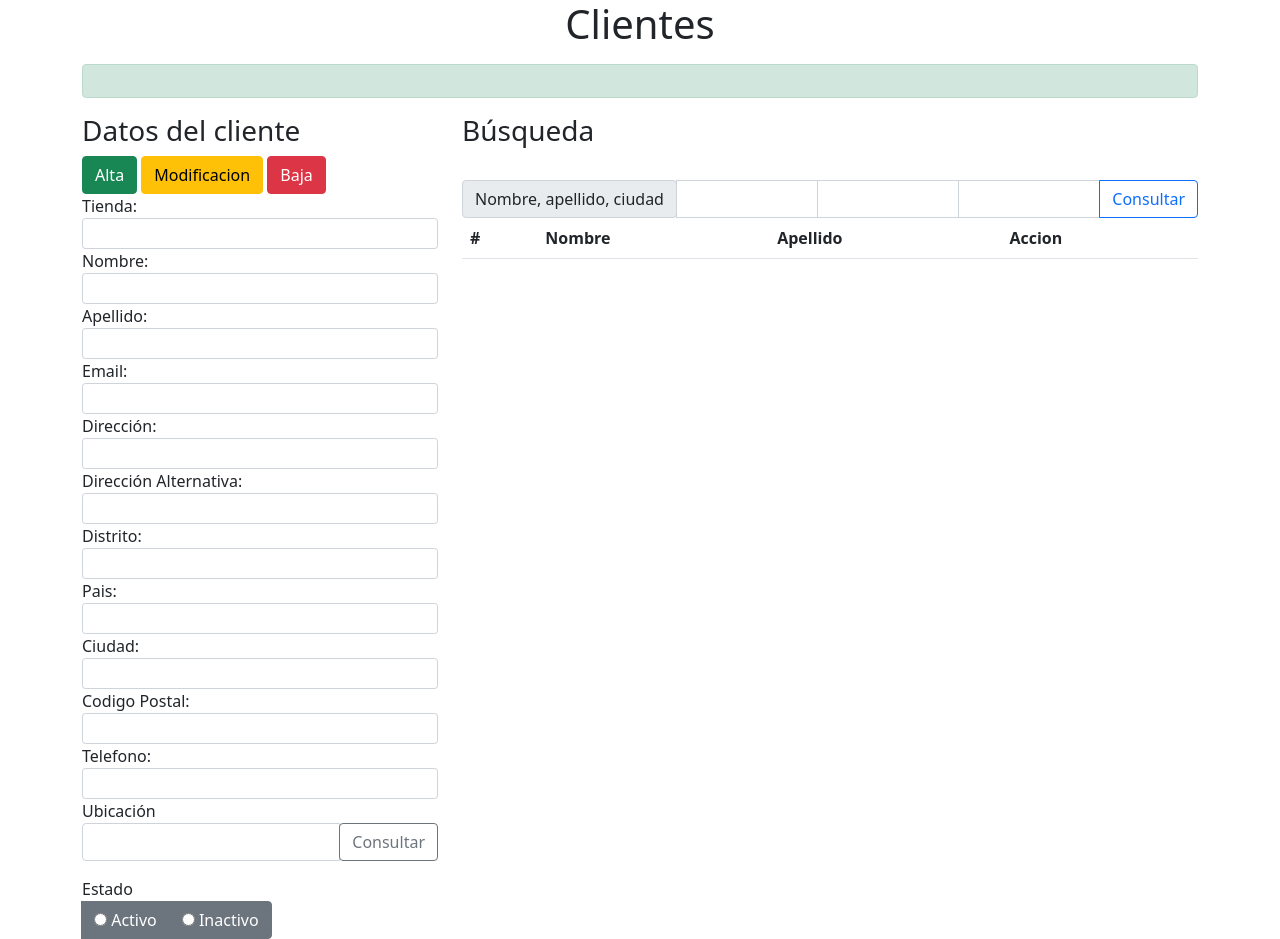
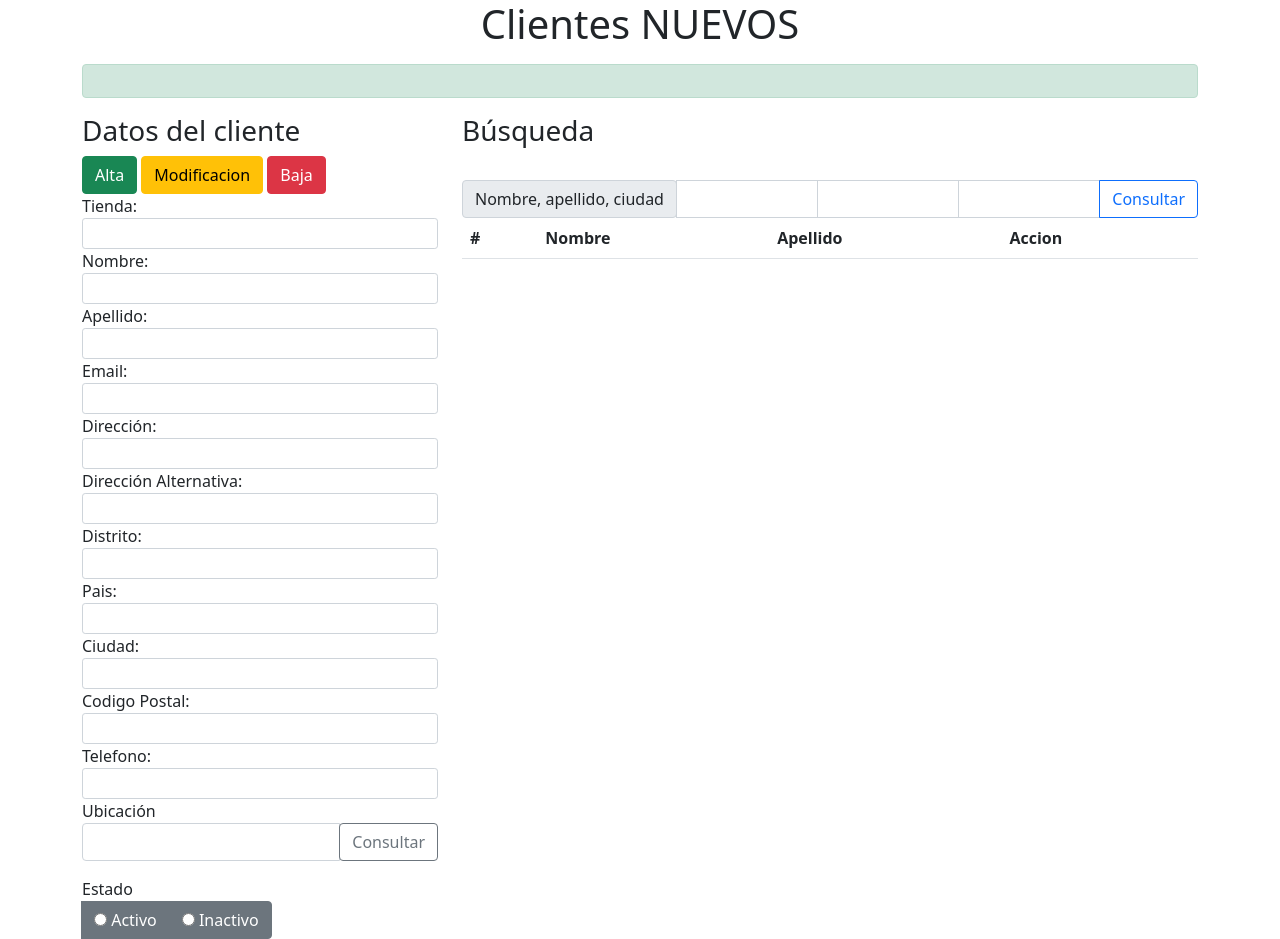
Before and after one commit to itwcanch/portalVerde, a plain HTML site: page index.html in a window 1280 px wide. Drawn offline with nearby package versions, Linux system fonts and the light colour scheme; a script that the page names is missing.

Commit message:
Update index.html

```diff
--- a/index.html
+++ b/index.html
@@ -14,7 +14,7 @@
 </head>
 <body onload="inicio()">
     <div class="jumbotron text-center">
-        <h1>Clientes</h1>
+        <h1>Clientes NUEVOS</h1>
         <p></p>
     </div>
 
```
